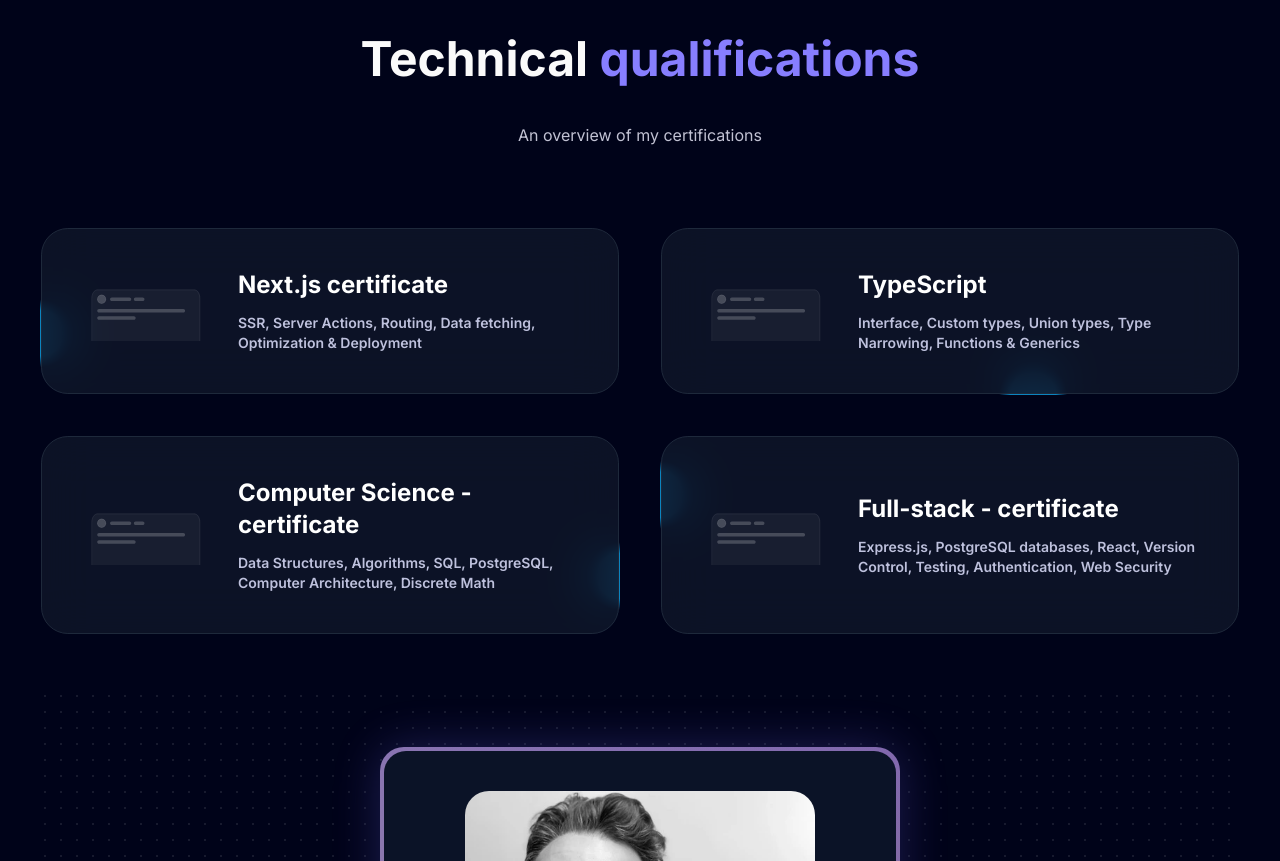
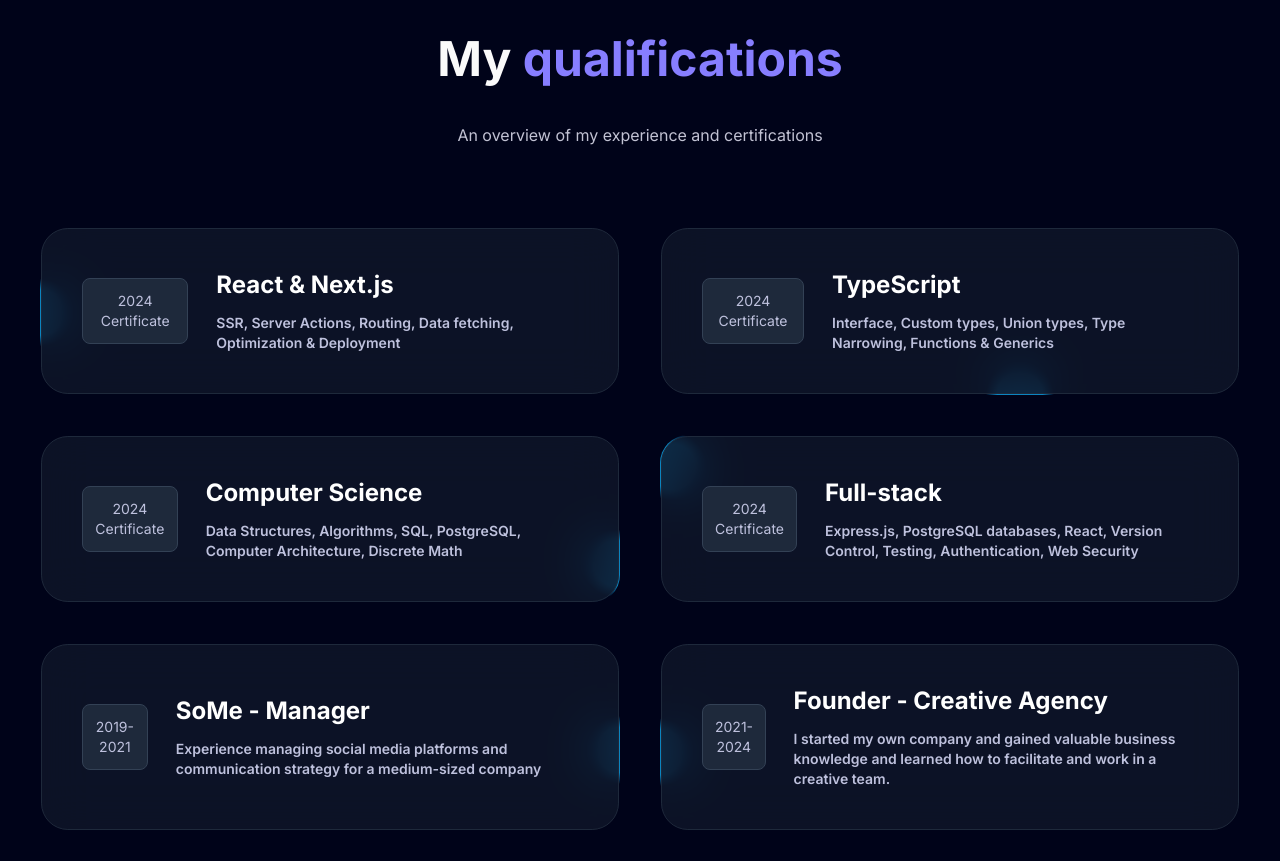
Before and after one commit to t-holmquist/portfolio, a Next.js app: page / in a window 1280 px wide. Shown: the part 2680-3541 px from the top of the page. Built offline with nearby package versions, Linux system fonts and the light colour scheme.

Commit message:
Added new experience card and new copy

```diff
--- a/components/Experience.tsx
+++ b/components/Experience.tsx
@@ -6,12 +6,12 @@ const Experience = () => {
   return (
     <div id="experience" className="lg:py-14">
         <h1 className="heading">
-            Technical
+            My
             <span className="text-[#877EFF]"> qualifications</span>
         </h1>
         <div className="flex justify-center mt-10">
             <p className="text-white-200">
-                An overview of my certifications
+                An overview of my experience and certifications
             </p>
         </div>
         <div className="w-full mt-20 grid lg:grid-cols-4 grid-cols-1 gap-10">
@@ -22,7 +22,9 @@ const Experience = () => {
                 borderRadius="1.75rem"
                 className="flex-1 text-white border-neutral-200 dark:border-slate-800">
                     <div className="flex lg:flex-row flex-col lg:items-center p-3 py-6 md:p-5 lg:p-10 gap-2">
-                        <Image src={card.thumbnail} alt={card.thumbnail} className="lg:w-32 md:w-20 w-16" width={200} height={200}/>
+                        <div className="flex items-center rounded-lg p-3 bg-slate-800 border border-slate-700">
+                            <p className="text-white-100">{card.year}</p>
+                        </div>
                         <div className="lg:ms-5">
                             <h1 className="text-start text-xl md:text-2xl font-bold">
                                 {card.title}
--- a/components/ui/CardGradient.tsx
+++ b/components/ui/CardGradient.tsx
@@ -37,17 +37,17 @@ export function BackgroundGradientDemo() {
         </p>
 
         <p className="text-sm text-neutral-600 dark:text-neutral-400">
-        I specialize in front-end, but work across the stack using the latest technologies like Next.js. I have a great passion for creating seamless user experiences.
-        <br></br>
-        <br></br>
-        As a former founder of a creative agency, I&apos;ve gained valuable business knowledge and learned how to facilitate and work in a creative team.
+        I specialize in front-end, but work across the stack using the latest technologies like Next.js. I have always had a huge passion for end user experience.
         <br></br>
         <br></br>
           Combining my design & business knowledge with my technical skills, I can quickly adapt to the needs of a particular job.
+        <br></br>
+        <br></br>
+          I am based in Copenhagen.
         </p>
-        <button onMouseLeave={handleMouseLeave} onMouseEnter={handleMouseEnter} className="hidden lg:flex rounded-full pl-4 pr-1 py-1 text-white items-center space-x-1 bg-black mt-4 text-xs font-bold dark:bg-zinc-800">
+        <button onMouseLeave={handleMouseLeave} onMouseEnter={handleMouseEnter} className="hidden lg:flex rounded-lg pl-4 pr-1 py-1 text-white items-center space-x-1 bg-black mt-4 text-xs font-bold dark:bg-zinc-800">
           <span className="text-xs">Hi I&apos;m</span>
-          <span className="bg-[#877EFF] hover:bg-black-100 animate-bounce rounded-full text-[0.6rem] px-4 py-2 text-white">
+          <span className="bg-[#877EFF] hover:bg-black-100 animate-bounce rounded-lg text-[0.6rem] px-3 py-2 text-white">
             Tjalfe
           </span>
         </button>
--- a/data/index.ts
+++ b/data/index.ts
@@ -95,10 +95,11 @@ export const navItems = [
   export const workExperience = [
     {
       id: 1,
-      title: "Next.js certificate",
+      title: "React & Next.js",
       desc: "SSR, Server Actions, Routing, Data fetching, Optimization & Deployment",
       className: "md:col-span-2",
       thumbnail: "/b4.svg",
+      year: "2024 Certificate",
     },
     {
       id: 2,
@@ -106,20 +107,39 @@ export const navItems = [
       desc: "Interface, Custom types, Union types, Type Narrowing, Functions & Generics ",
       className: "md:col-span-2", // change to md:col-span-2
       thumbnail: "/b4.svg",
+      year: "2024 Certificate",
     },
     {
       id: 3,
-      title: "Computer Science - certificate",
+      title: "Computer Science",
       desc: "Data Structures, Algorithms, SQL, PostgreSQL, Computer Architecture, Discrete Math",
       className: "md:col-span-2", // change to md:col-span-2
       thumbnail: "/b4.svg",
+      year: "2024 Certificate",
     },
     {
       id: 4,
-      title: "Full-stack - certificate",
+      title: "Full-stack",
       desc: "Express.js, PostgreSQL databases, React, Version Control, Testing, Authentication, Web Security",
       className: "md:col-span-2",
       thumbnail: "/b4.svg",
+      year: "2024 Certificate",
+    },
+    {
+      id: 5,
+      title: "SoMe - Manager",
+      desc: "Experience managing social media platforms and communication strategy for a medium-sized company",
+      className: "md:col-span-2",
+      thumbnail: "/b4.svg",
+      year: "2019-2021",
+    },
+    {
+      id: 6,
+      title: "Founder - Creative Agency",
+      desc: "I started my own company and gained valuable business knowledge and learned how to facilitate and work in a creative team.",
+      className: "md:col-span-2",
+      thumbnail: "/b4.svg",
+      year: "2021-2024",
     },
   ];
 
```
